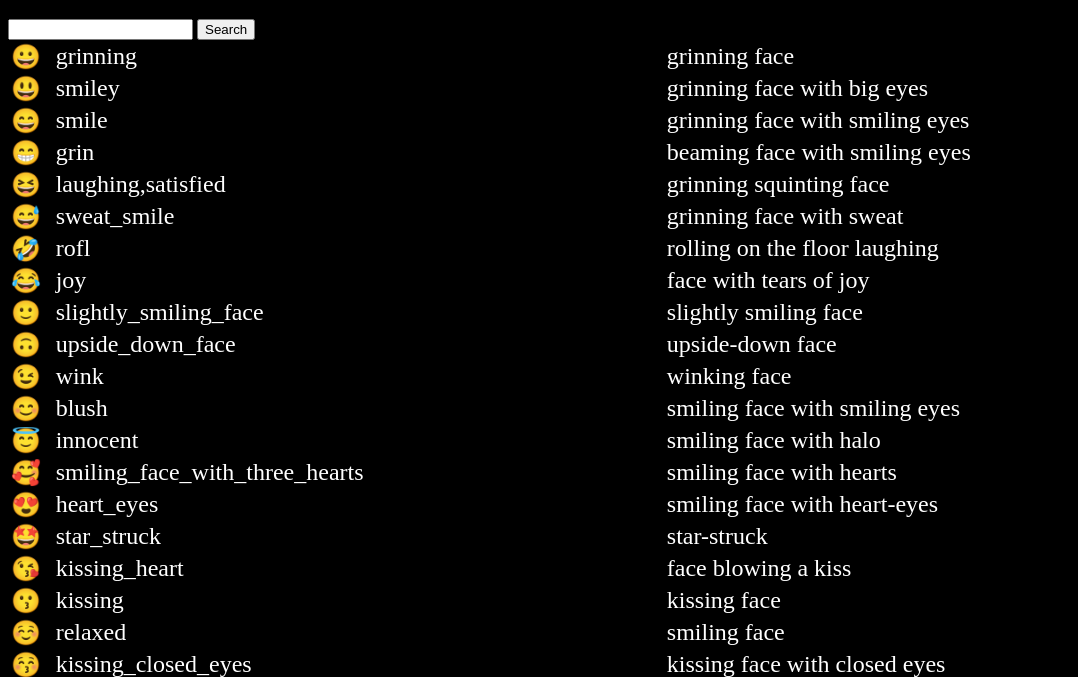
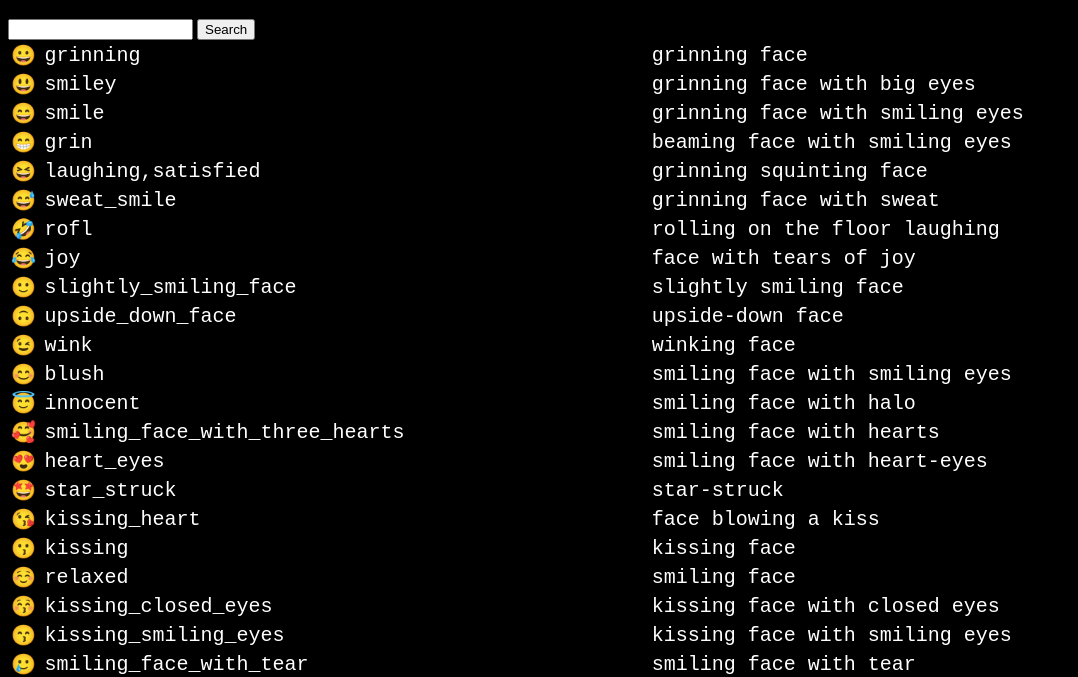
Before and after one commit to mukulkumar8285/Html_Css_Js, a plain HTML site: page Emoji Project/Emoji_Project.html in a window 1280 px wide. Shown: the part 62-739 px from the top of the page, without its empty margins (0-1078 px from the left). Drawn offline with Linux system fonts and the light colour scheme.

Commit message:
addagain

```diff
--- a/Emoji Project/Emoji_Project.css
+++ b/Emoji Project/Emoji_Project.css
@@ -1,8 +1,9 @@
 table{
     width: 100%;
-    font-size: 24px;
-
+    font-size: 20px;
+   font-family: "Roboto Mono", monospace;
     color: white;
+    font-weight: 400;
 }
 body{
     background-color: black;
--- a/Emoji Project/Emoji_Project.js
+++ b/Emoji Project/Emoji_Project.js
@@ -1,43 +1,43 @@
-function searchEmoji(){ontainer
+function findemoji(){
     let inputvalue = document.getElementById("input_text").value;
-    displayResult(inputvalue);
+    findresult(inputvalue);
 }
-function displayResult(searchQuery=""){
-    let datafilter = emojiList.filter((e)=>{
-        if(e.description.indexOf(searchQuery) != -1){
+function findresult(qure=""){
+    let filterData = emojiList.filter((e)=>{
+        if(e.description.indexOf(qure) != -1){
             return true;
         }
-        if(e.tags.some(elem=>elem.startsWith(searchQuery))){
+        if(e.tags.some(elem=>elem.startsWith(qure))){
             return true;
         }
-        if(e.aliases.some(elem=>elem.startsWith(searchQuery))){
+        if(e.aliases.some(elem=>elem.startsWith(qure))){
             return true;
         }
 
 
     })
-    console.log(datafilter);
+    console.log(filterData);
     let parent = document.getElementById("search");
     console.log(parent);
     parent.innerHTML="";
 
 
-    datafilter.forEach((e)=>{
-        let new_row = document.createElement("tr");
-        let new_emoji = document.createElement("td");
-        let new_aliases = document.createElement("td");
-        let new_dese = document.createElement("td");
+    filterData.forEach((e)=>{
+        let row = document.createElement("tr");
+        let emoji = document.createElement("td");
+        let alise = document.createElement("td");
+        let dese = document.createElement("td");
 
-        new_emoji.innerText = e.emoji;
-        new_aliases.innerText = e.aliases;
-        new_dese.innerText= e.description;
+        emoji.innerText = e.emoji;
+        alise.innerText = e.aliases;
+        dese.innerText= e.description;
 
-        new_row.appendChild(new_emoji);
-        new_row.appendChild(new_aliases);
-        new_row.appendChild(new_dese);
+        row.appendChild(emoji);
+        row.appendChild(alise);
+        row.appendChild(dese);
 
-        parent.append(new_row);
+        parent.append(row);
     });
 }
-document.getElementById("input_text").addEventListener("keyup" , searchEmoji)
-window.onload= ()=>displayResult();
+document.getElementById("input_text").addEventListener("keyup" , findemoji)
+window.onload= ()=>findresult();
```
